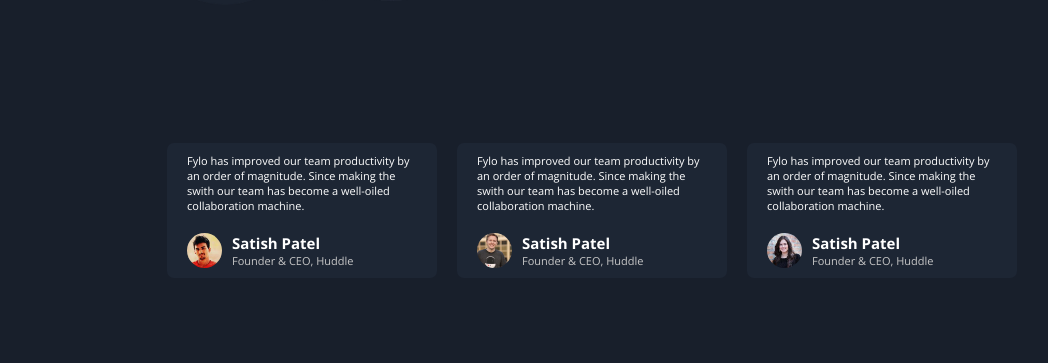
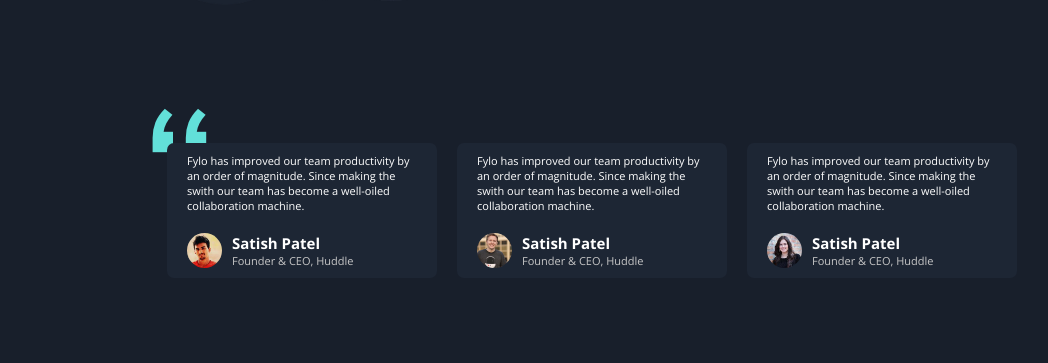
Before and after one commit to JonasWGDev/LandingPage, a plain HTML site: page index.html in a window 1280 px wide. Shown: the part 1745-2108 px from the top of the page, without its empty margins (38-1086 px from the left). Drawn offline with nearby package versions, Linux system fonts and the light colour scheme; the site is published under a folder, as on GitHub Pages, so addresses that start at the root find nothing.

Commit message:
Update style.css

```diff
--- a/style.css
+++ b/style.css
@@ -193,7 +193,7 @@ header nav ul li a:hover{
 }
 
 .containerComments .flex .aspas{
-    background-image: url(/img/bg-quotes.png);
+    background-image: url(img/bg-quotes.png);
     background-repeat: no-repeat;
     background-position: top left;
     padding: 35px 15px;
```
